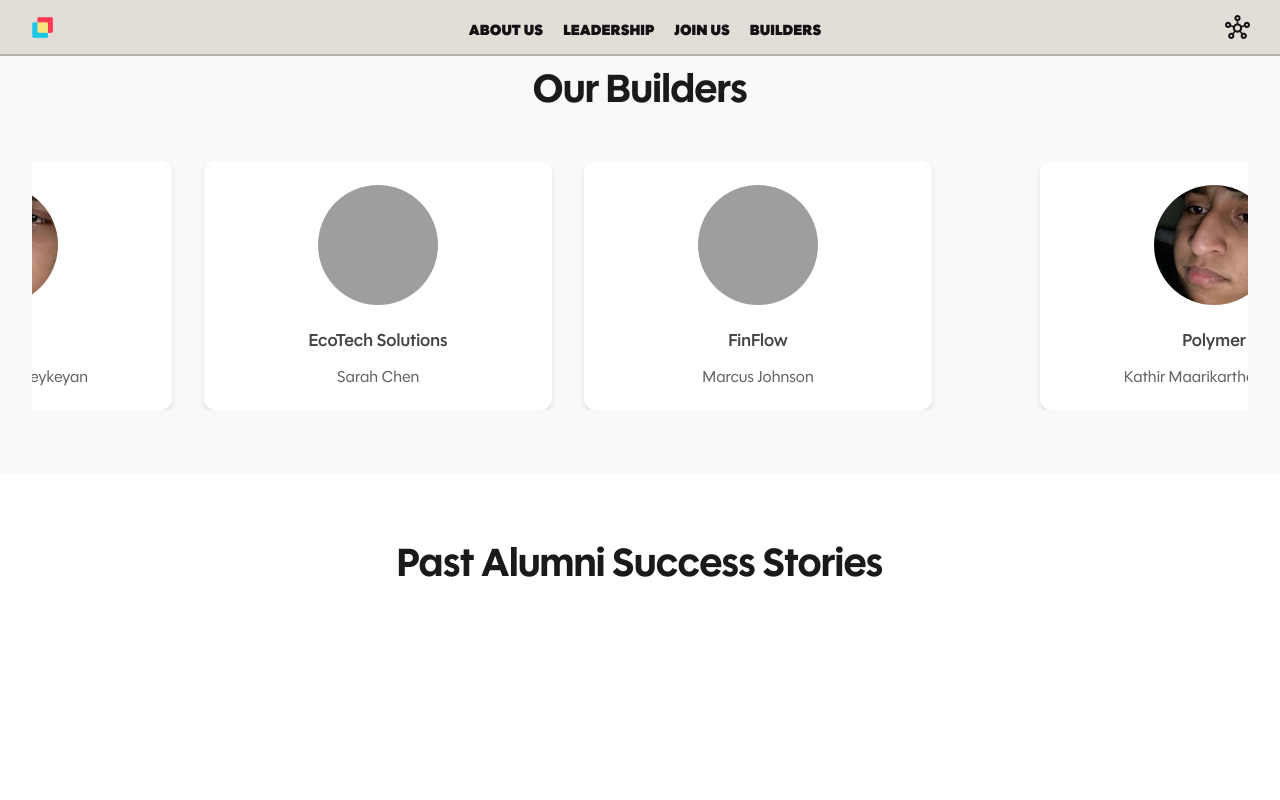
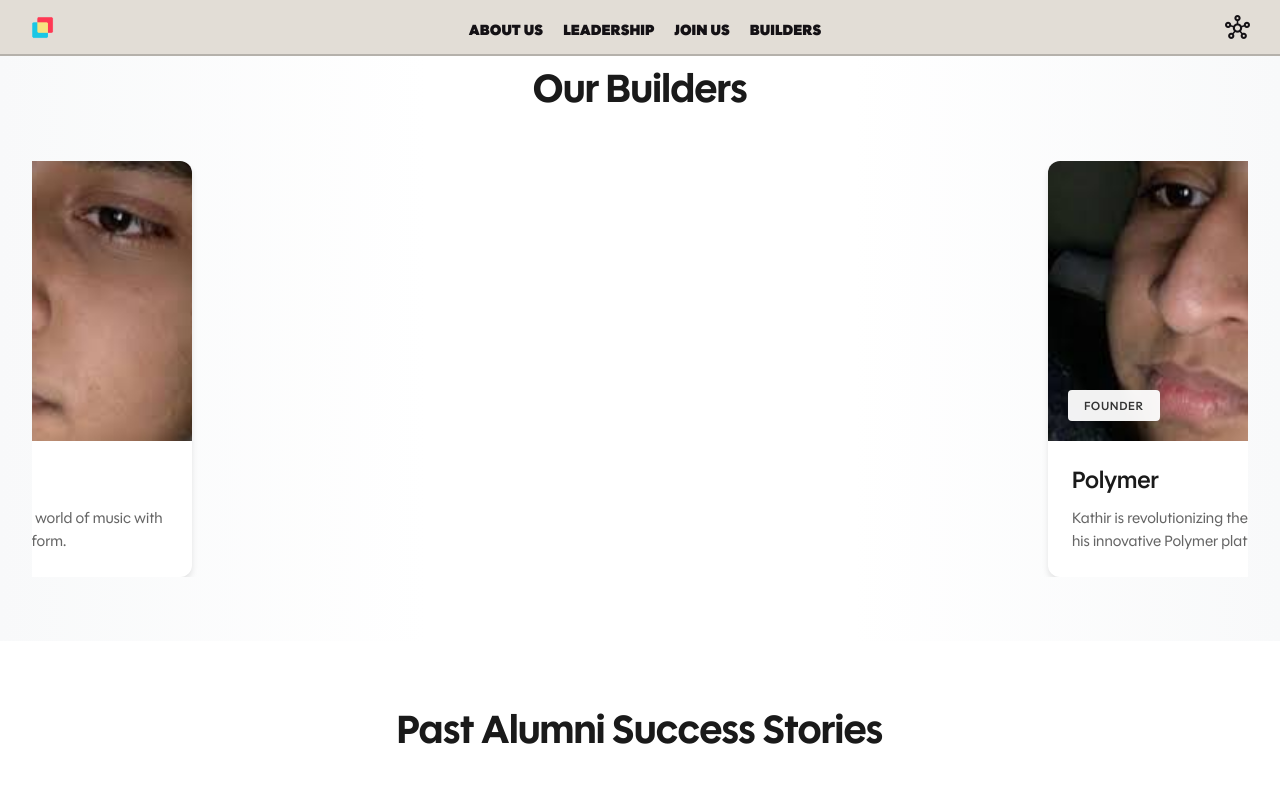
Before and after one commit to Aaron-Dhillon/businessbuilders, a React (Create React App) app: page /builders in a window 1280 px wide. Shown: the top 800 px of the page. Built offline with nearby package versions, Linux system fonts and the light colour scheme; grey boxes are pictures that could not be loaded.

Commit message:
updated builder cards

```diff
--- a/src/assets/styles/Builders.module.css
+++ b/src/assets/styles/Builders.module.css
@@ -6,6 +6,7 @@
 .carouselSection {
   padding: 4rem 2rem;
   text-align: center;
+  background: linear-gradient(to right, #f8f9fa, white, white, #f8f9fa);
 }
 
 .carouselSection h1 {
@@ -17,50 +18,73 @@
 .builderCard {
   background: white;
   border-radius: 12px;
-  margin: 0 1rem;
-  padding: 1.5rem;
-  min-width: 300px;
+  margin: 0 1.5rem;
+  min-width: 360px;
+  max-width: 360px;
+  overflow: hidden;
   box-shadow: 0 4px 6px rgba(0, 0, 0, 0.1);
-  transition: transform 0.3s ease;
+  transition: all 0.3s ease;
 }
 
 .builderCard:hover {
   transform: translateY(-5px);
+  box-shadow: 0 8px 15px rgba(0, 0, 0, 0.1);
+}
+
+.imageContainer {
+  position: relative;
+  width: 100%;
+  height: 280px;
+  overflow: hidden;
+  background: #f8f9fa;
+}
+
+.founderImage {
+  width: 100%;
+  height: 100%;
+  object-fit: cover;
+  transition: transform 0.3s ease;
+}
+
+.builderCard:hover .founderImage {
+  transform: scale(1.05);
+}
+
+.category {
+  position: absolute;
+  bottom: 20px;
+  left: 20px;
+  background: rgba(255, 255, 255, 0.95);
+  padding: 8px 16px;
+  border-radius: 4px;
+  font-size: 0.75rem;
+  font-weight: 600;
+  letter-spacing: 0.05em;
+  color: #333;
+  backdrop-filter: blur(4px);
 }
 
 .cardContent {
-  text-align: center;
-  display: flex;
-  flex-direction: column;
-  align-items: center;
-  gap: 1rem;
+  padding: 1.5rem;
+  text-align: left;
 }
 
-.founderImage {
-  width: 120px;
-  height: 120px;
-  border-radius: 50%;
-  object-fit: cover;
-  margin-bottom: 0.5rem;
+.businessName {
+  font-size: 1.5rem;
+  font-weight: 600;
+  color: #1a1a1a;
+  margin: 0 0 0.75rem 0;
 }
 
-.cardContent h3 {
-  font-size: 1.25rem;
-  margin: 0;
-  color: #2a2a2a;
-}
-
-.cardContent .businessName {
-  font-size: 1.1rem;
-  font-weight: 600;
-  color: #444;
-  margin: 0;
-}
-
-.cardContent .founderName {
-  font-size: 1rem;
+.description {
+  font-size: 0.95rem;
+  line-height: 1.5;
   color: #666;
   margin: 0;
+  display: -webkit-box;
+  -webkit-line-clamp: 2;
+  -webkit-box-orient: vertical;
+  overflow: hidden;
 }
 
 .alumniSection,
--- a/src/pages/Builders.js
+++ b/src/pages/Builders.js
@@ -8,17 +8,8 @@
   {
     founderName: "Kathir Maarikartheykeyan",
     businessName: "Polymer",
+    description: "Kathir is revolutionizing the world of music with his innovative Polymer platform.",
     imageUrl: "/images/founders/kathir.jpeg"
-  },
-  {
-    founderName: "Sarah Chen",
-    businessName: "EcoTech Solutions",
-    imageUrl: "/images/founders/sarah.jpg"
-  },
-  {
-    founderName: "Marcus Johnson",
-    businessName: "FinFlow",
-    imageUrl: "/images/founders/marcus.jpg"
   }
   // Add more builders as needed
 ];
@@ -42,7 +33,7 @@
         >
           {buildersData.map((builder, index) => (
             <div key={index} className={styles.builderCard}>
-              <div className={styles.cardContent}>
+              <div className={styles.imageContainer}>
                 <img
                   src={builder.imageUrl}
                   alt={`${builder.founderName}`}
@@ -51,8 +42,11 @@
                     e.target.src = "/images/founders/placeholder.jpg";
                   }}
                 />
-                <p className={styles.businessName}>{builder.businessName}</p>
-                <p className={styles.founderName}>{builder.founderName}</p>
+                <div className={styles.category}>FOUNDER</div>
+              </div>
+              <div className={styles.cardContent}>
+                <h3 className={styles.businessName}>{builder.businessName}</h3>
+                <p className={styles.description}>{builder.description}</p>
               </div>
             </div>
           ))}
```
